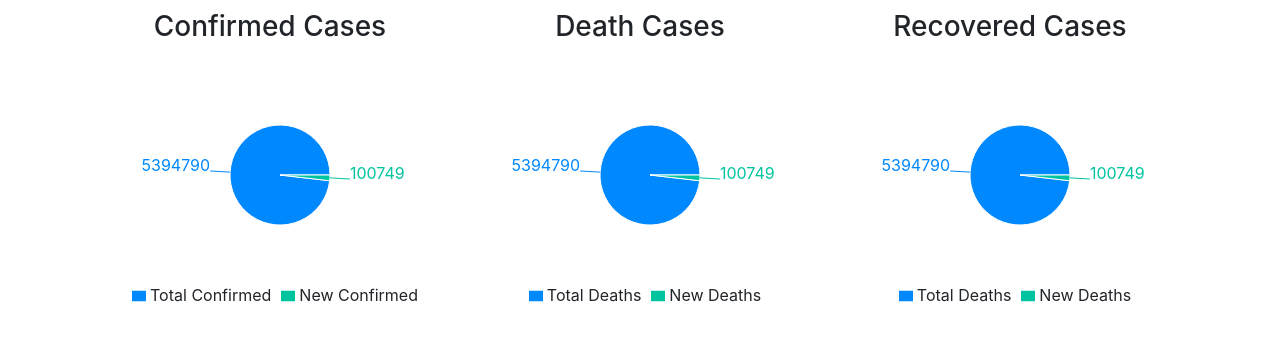
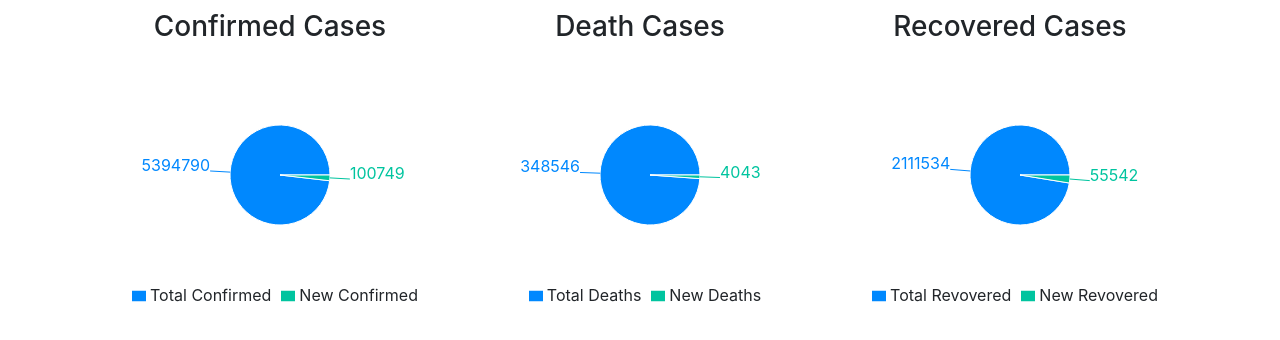
Before and after one commit to fhillipgcastillo/visualize-codiv-spead, a React (Create React App) app: page / in a window 1280 px wide. Shown: the top 340 px of the page. Built offline with nearby package versions, Linux system fonts and the light colour scheme.

Commit message:
fix miss srt data

```diff
--- a/src/views/SummaryGlobalChart.js
+++ b/src/views/SummaryGlobalChart.js
@@ -18,21 +18,21 @@ export default function SummaryGlobalChart({ global }) {
   const deaths = [
     {
       name: "Total Deaths",
-      value: global.TotalConfirmed,
+      value: global.TotalDeaths,
     },
     {
       name: "New Deaths",
-      value: global.NewConfirmed,
+      value: global.NewDeaths,
     },
   ];
   const recovered = [
     {
-      name: "Total Deaths",
-      value: global.TotalConfirmed,
+      name: "Total Revovered",
+      value: global.TotalRecovered,
     },
     {
-      name: "New Deaths",
-      value: global.NewConfirmed,
+      name: "New Revovered",
+      value: global.NewRecovered,
     },
   ];
   return (
```
